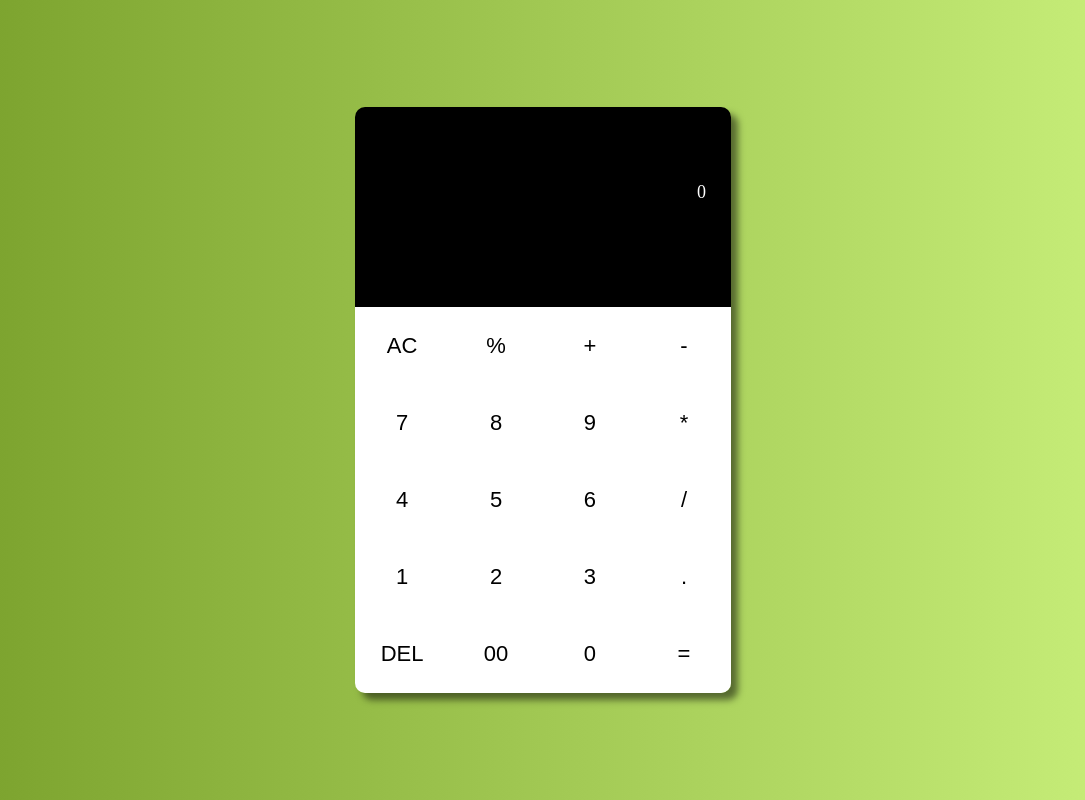
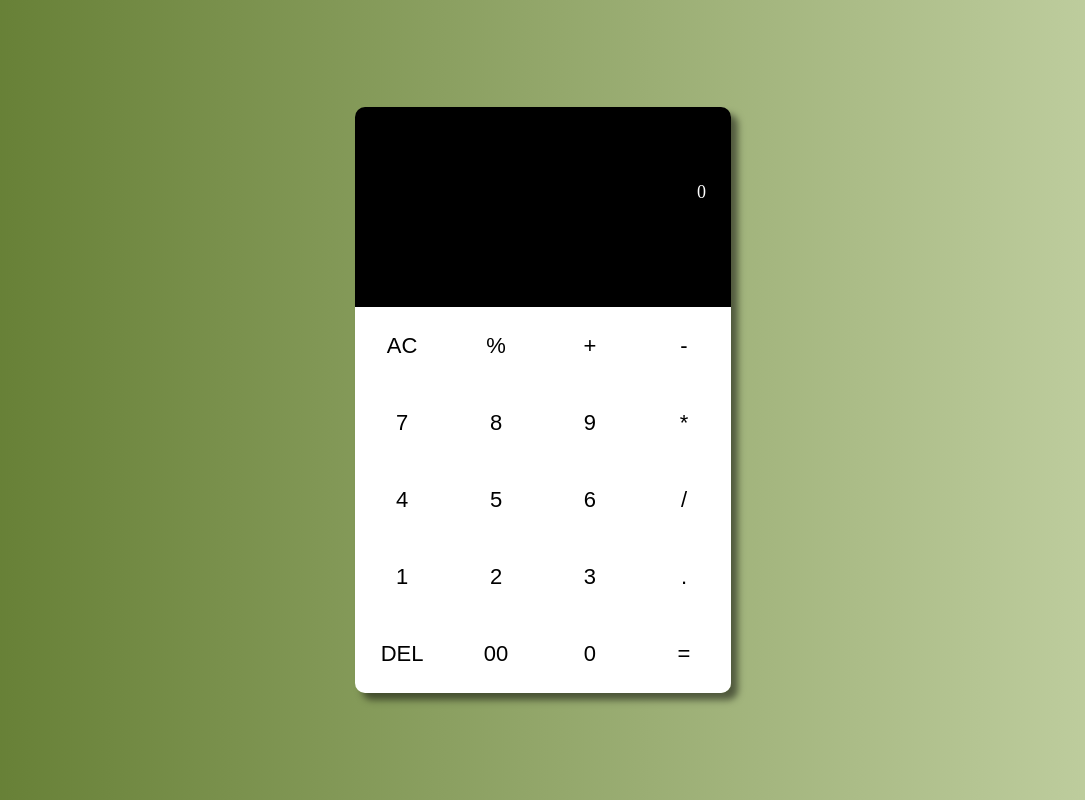
Before and after one commit to Lutfislamet/-Lutfislamet-github.io-D850, a plain HTML site: page index.html in a window 1280 px wide. Shown: the whole page, without its empty margins (97-1182 px from the left). Drawn offline with Linux system fonts and the light colour scheme.

Commit message:
Update style.css

```diff
--- a/style.css
+++ b/style.css
@@ -6,7 +6,7 @@
 
 body{
     height: 100vh;
-    background: linear-gradient(to right, rgb(119, 158, 41), rgb(203, 242, 125));
+    background: linear-gradient(to right, rgb(96, 122, 46), rgb(197, 211, 166));
     display: flex;
     justify-content: center;
     align-items: center;
```
